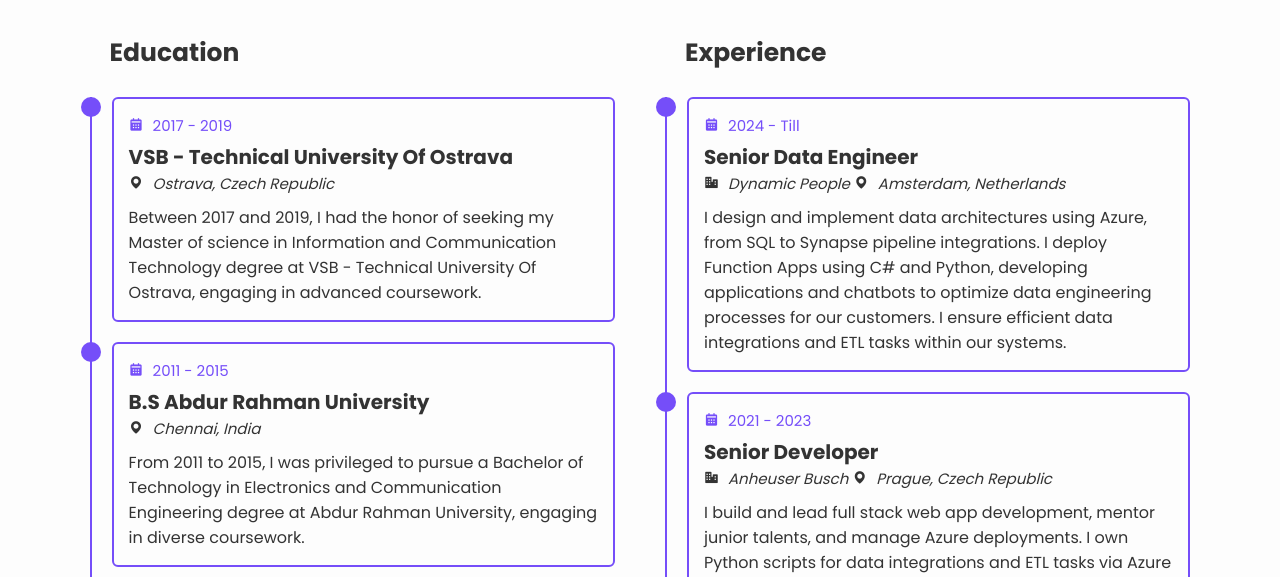
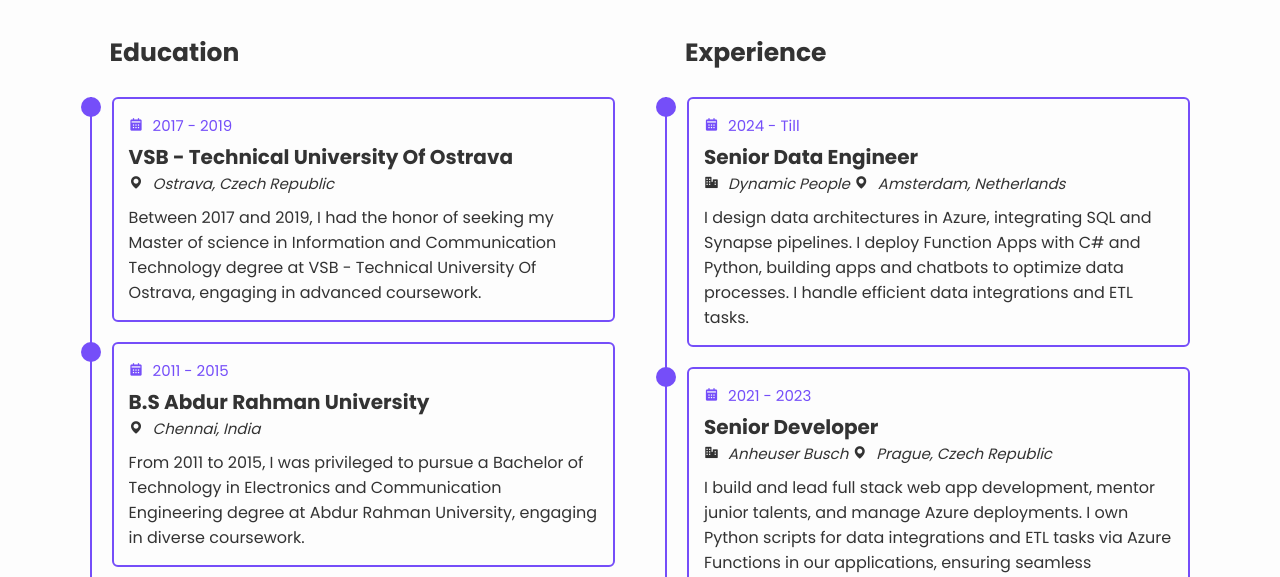
Before and after one commit to HVtechno/Flaskportfolio, a Flask app: page / in a window 1280 px wide. Shown: the part 1764-2341 px from the top of the page. Run offline with Flask 3, Linux system fonts and the light colour scheme; parts of the project's set-up code (start-up, migrations or seed data) failed here and were passed over; some libraries are stand-ins or nearby versions.

Commit message:
updated_changes_22092024

```diff
--- a/app.py
+++ b/app.py
@@ -58,9 +58,13 @@ def index():
 def chat():
     user_input = request.json.get('user_input', '')
     cleaned_input = clean_up_sentence(user_input)
+    print(cleaned_input)
     vectorized_input = vectorizer.transform([cleaned_input])
+    print(vectorized_input)
     predicted_intent = classifier.predict(vectorized_input)[0]
+    print(predicted_intent)
     bot_response = get_response(predicted_intent)
+    print(bot_response)
     return jsonify({'bot_response': bot_response})
 
 @app.route('/send_message', methods=['POST'])
--- a/templates/home.html
+++ b/templates/home.html
@@ -143,8 +143,8 @@
                             <div class="year"><i class="bx bxs-calendar"></i> 2024 - Till</div>
                             <h3>Senior Data Engineer</h3>
                             <div class="world"><i class="bx bxs-business"></i> Dynamic People <i class="bx bxs-map"></i> Amsterdam, Netherlands</div>
-                            <p>I design and implement data architectures using Azure, from SQL to Synapse pipeline integrations. I deploy Function Apps using C# and Python,
-                                developing applications and chatbots to optimize data engineering processes for our customers. I ensure efficient data integrations and ETL tasks within our systems.</p>
+                            <p>I design data architectures in Azure, integrating SQL and Synapse pipelines. I deploy Function Apps with C# and Python, building apps and chatbots to optimize data processes.
+                                I handle efficient data integrations and ETL tasks.</p>
                         </div>
                     </div>
 
```
Also changed, not shown: 2 other files.
